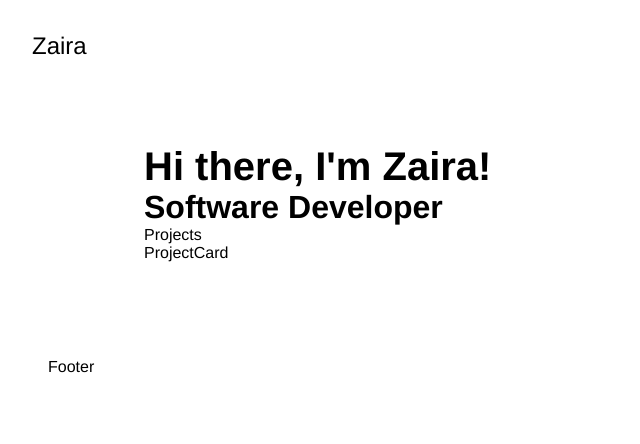
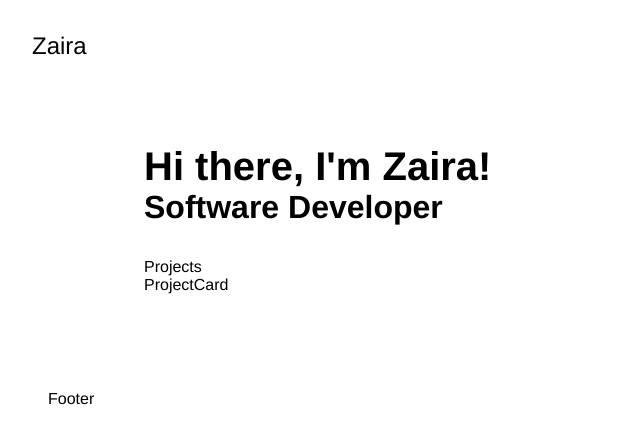
Before and after one commit to zairacodes/portfolio, a React (Vite) app: page / in a window 1280 px wide. Shown: the top 444 px of the page, without its empty margins (0-640 px from the left). Built offline with nearby package versions, Linux system fonts and the light colour scheme.

Commit message:
Update .intro-container styling

```diff
--- a/src/components/Homepage/Main/Intro.css
+++ b/src/components/Homepage/Main/Intro.css
@@ -1,3 +1,7 @@
+.intro-container {
+    padding-bottom: 2rem;
+}
+
 .intro-text, .intro-subtext {
     margin: 0;
     text-align: left;
```
